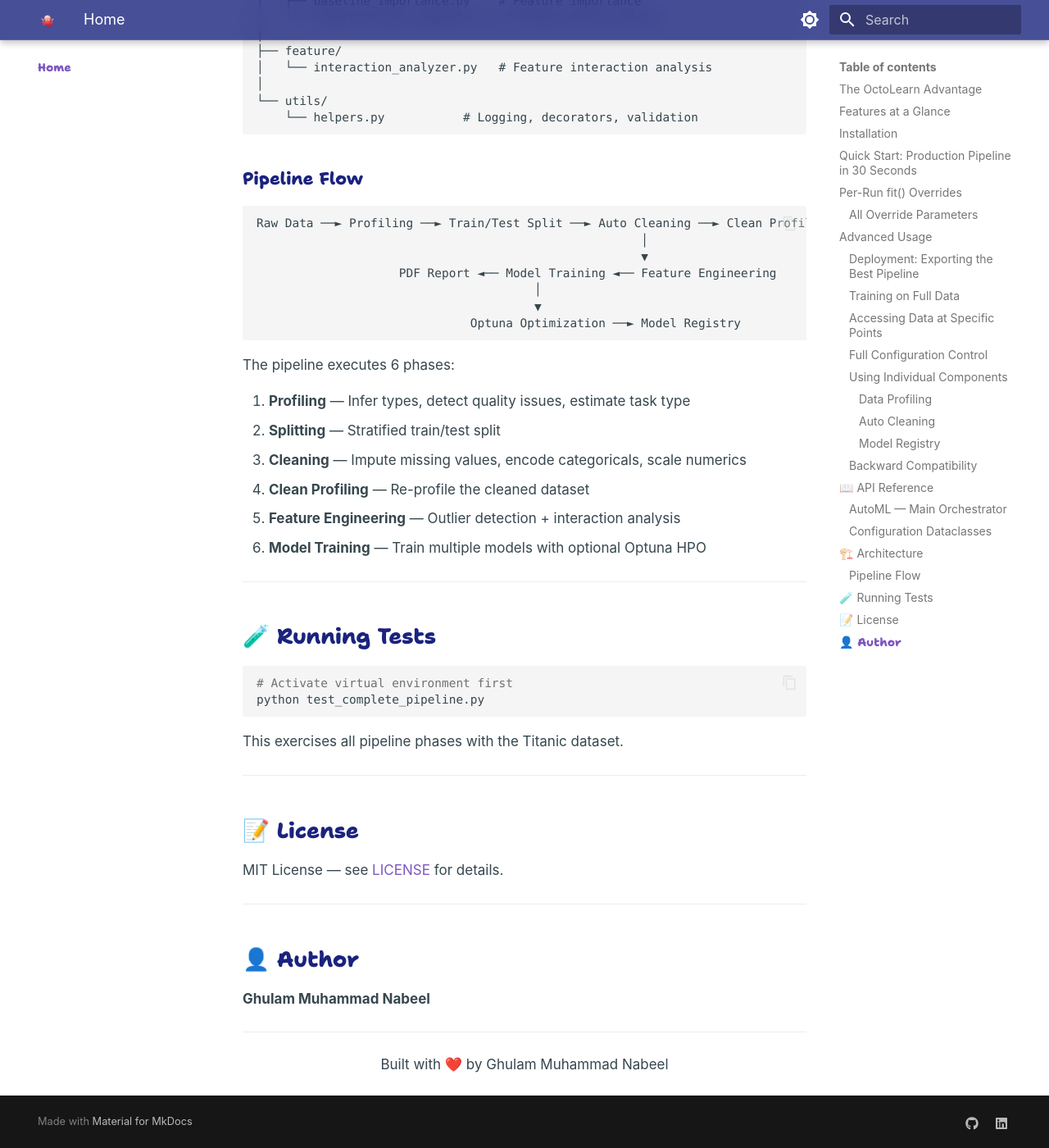
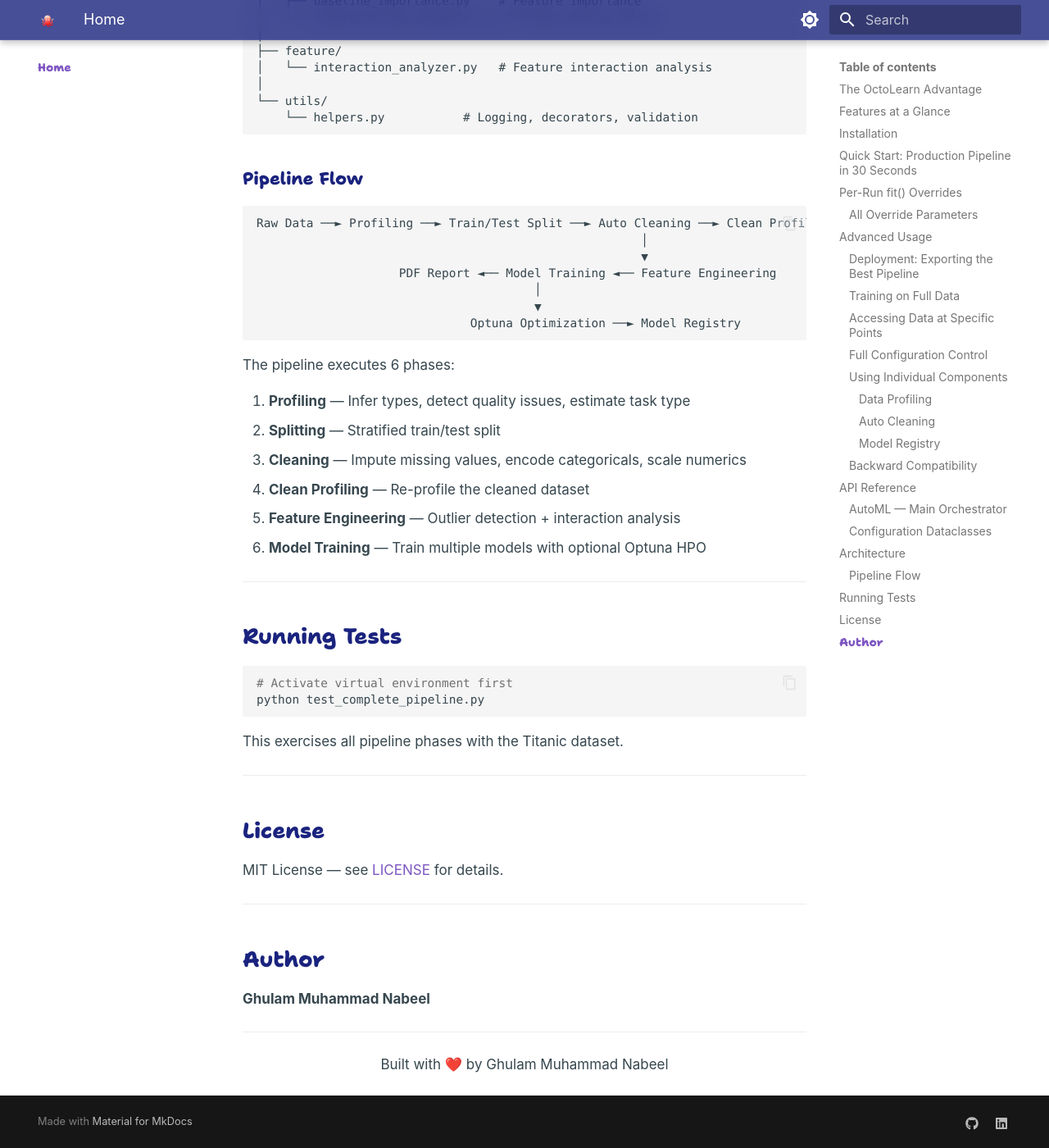
Before and after one commit to GhulamMuhammadNabeel/OctoLearn, an MkDocs documentation site: the page built from docs/index.md, in a window 1280 px wide and 1400 px high, scrolled down 10118 px. Shown: the whole window at 82% size. Built offline with MkDocs 1.6.1 and Material for MkDocs 9.7.7, drawn with Linux system fonts in a browser that asks for light colours; some web fonts are replaced; some of the changed text lies outside the part shown.

Commit message:
docs: fix admonition icon overlap and complete 100% emoji wipe

````diff
--- a/docs/assets/stylesheets/extra.css
+++ b/docs/assets/stylesheets/extra.css
@@ -93,7 +93,7 @@ body,
     background-color: transparent !important;
     font-weight: 800 !important;
     color: #1a237e !important;
-    padding-left: 0 !important;
+    padding-left: 2.8rem !important;
 }
 
 .admonition.info {
--- a/docs/index.md
+++ b/docs/index.md
@@ -350,7 +350,7 @@ AutoML(modeling_config=ModelingConfig(train_models=False))
 
 ---
 
-## 📖 API Reference
+## API Reference
 
 ### `AutoML` — Main Orchestrator
 
@@ -464,7 +464,7 @@ AutoML(modeling_config=ModelingConfig(train_models=False))
 
 ---
 
-## 🏗️ Architecture
+## Architecture
 
 ```
 octolearn/
@@ -525,7 +525,7 @@ The pipeline executes 6 phases:
 
 ---
 
-## 🧪 Running Tests
+## Running Tests
 
 ```bash
 # Activate virtual environment first
@@ -536,13 +536,13 @@ This exercises all pipeline phases with the Titanic dataset.
 
 ---
 
-## 📝 License
+## License
 
 MIT License — see [LICENSE](https://github.com/GhulamMuhammadNabeel/OctoLearn/blob/main/LICENSE) for details.
 
 ---
 
-## 👤 Author
+## Author
 
 **Ghulam Muhammad Nabeel**
 
````
